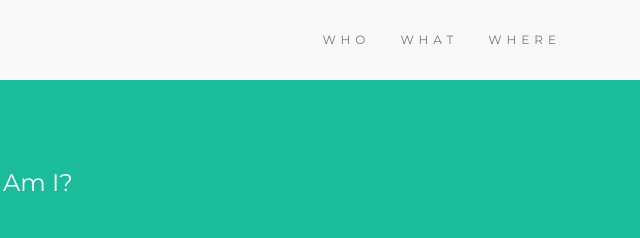
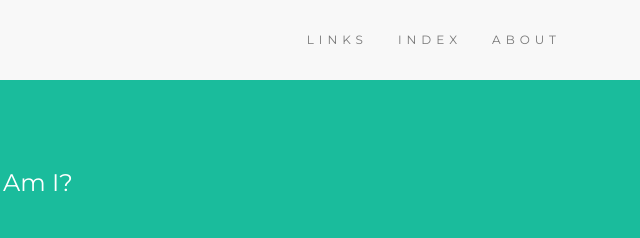
Before and after one commit to LopeznoeGH/node-wn-static-pages, a plain HTML site: page dumb.html in a window 1280 px wide. Shown: the top 238 px of the page, 634-1274 px from the left. Drawn offline with nearby package versions, Linux system fonts and the light colour scheme.

Commit message:
Update dumb.html

```diff
--- a/dumb.html
+++ b/dumb.html
@@ -66,9 +66,9 @@
     </div>
     <div class="collapse navbar-collapse" id="myNavbar">
       <ul class="nav navbar-nav navbar-right">
-        <li><a href="links.html">WHO</a></li>
-        <li><a href="index.html">WHAT</a></li>
-        <li><a href="about.html">WHERE</a></li>
+        <li><a href="links.html">LINKS</a></li>
+        <li><a href="index.html">INDEX</a></li>
+        <li><a href="about.html">ABOUT</a></li>
       </ul>
     </div>
   </div>
```
